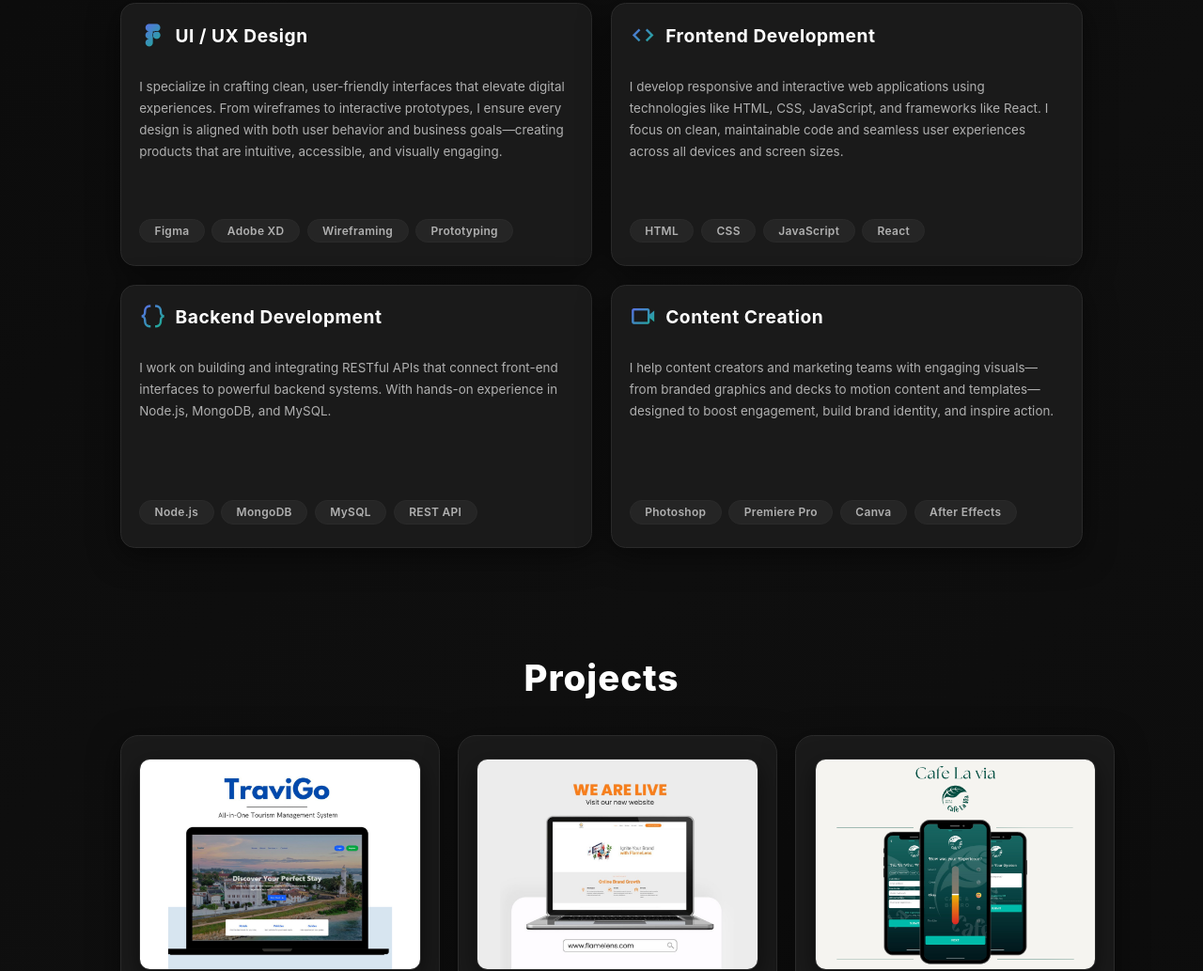
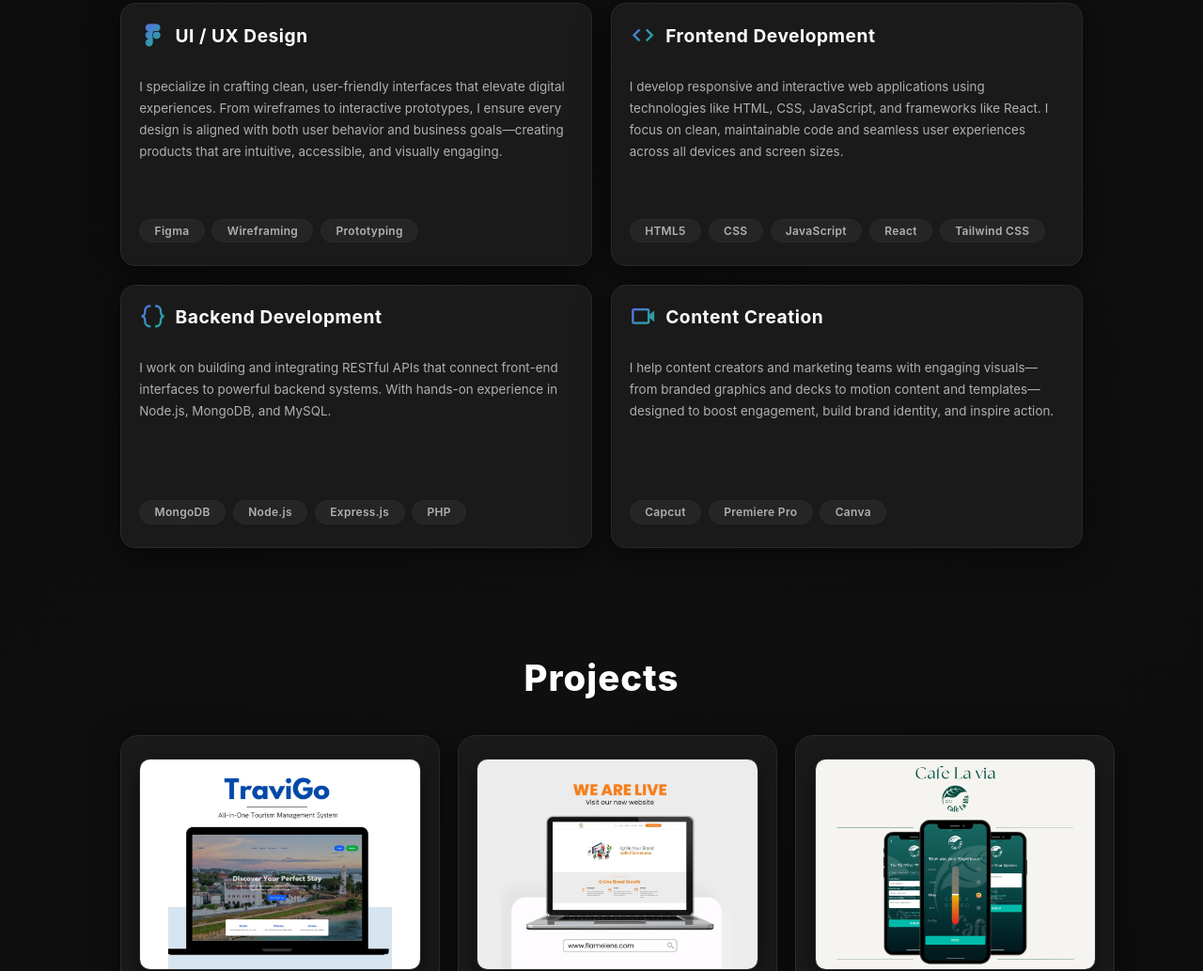
Before and after one commit to Suneth2220/suneth2220.github.io, a website: page index.html in a window 1280 px wide. Shown: the part 851-1884 px from the top of the page at 94% size. Drawn offline with nearby package versions, Linux system fonts and the light colour scheme; a web font is replaced by a local one.

Commit message:
Update index.html

```diff
--- a/index.html
+++ b/index.html
@@ -76,7 +76,6 @@
               </p>
               <div class="service-tags">
                 <span class="service-tag">Figma</span>
-                <span class="service-tag">Adobe XD</span>
                 <span class="service-tag">Wireframing</span>
                 <span class="service-tag">Prototyping</span>
               </div>
@@ -92,10 +91,11 @@
                 I develop responsive and interactive web applications using technologies like HTML, CSS, JavaScript, and frameworks like React. I focus on clean, maintainable code and seamless user experiences across all devices and screen sizes.
               </p>
               <div class="service-tags">
-                <span class="service-tag">HTML</span>
+                <span class="service-tag">HTML5</span>
                 <span class="service-tag">CSS</span>
                 <span class="service-tag">JavaScript</span>
                 <span class="service-tag">React</span>
+                <span class="service-tag">Tailwind CSS</span>
               </div>
             </div>
           </div>
@@ -109,10 +109,10 @@
                 I work on building and integrating RESTful APIs that connect front-end interfaces to powerful backend systems. With hands-on experience in Node.js, MongoDB, and MySQL.
               </p>
               <div class="service-tags">
+                <span class="service-tag">MongoDB</span>
                 <span class="service-tag">Node.js</span>
-                <span class="service-tag">MongoDB</span>
-                <span class="service-tag">MySQL</span>
-                <span class="service-tag">REST API</span>
+                <span class="service-tag">Express.js</span>
+                <span class="service-tag">PHP</span>
               </div>
             </div>
           </div>
@@ -126,10 +126,9 @@
                 I help content creators and marketing teams with engaging visuals—from branded graphics and decks to motion content and templates—designed to boost engagement, build brand identity, and inspire action.
               </p>
               <div class="service-tags">
-                <span class="service-tag">Photoshop</span>
+                <span class="service-tag">Capcut</span>
                 <span class="service-tag">Premiere Pro</span>
                 <span class="service-tag">Canva</span>
-                <span class="service-tag">After Effects</span>
               </div>
             </div>
           </div>
```
